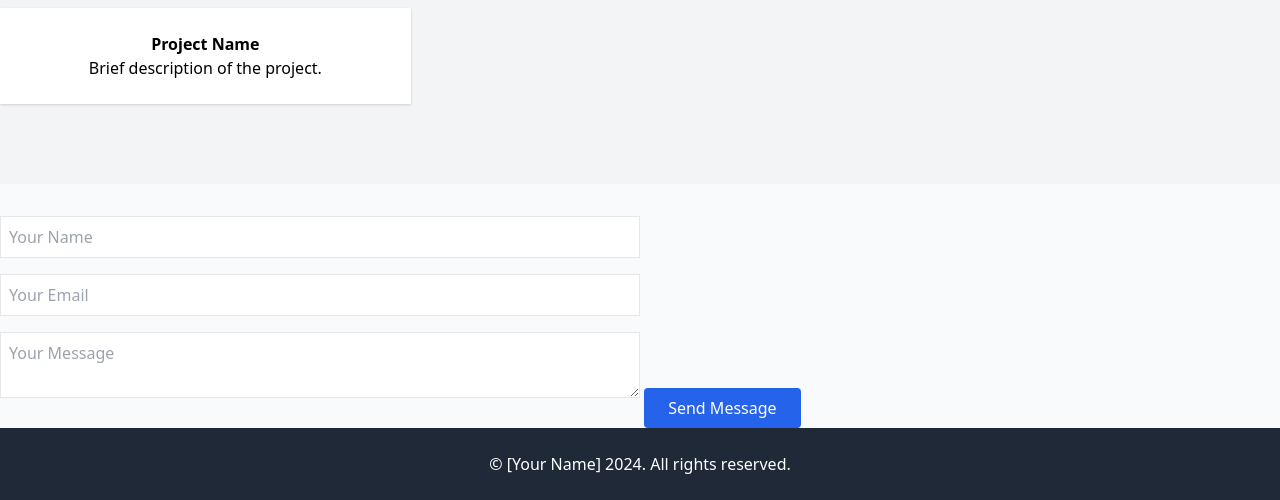
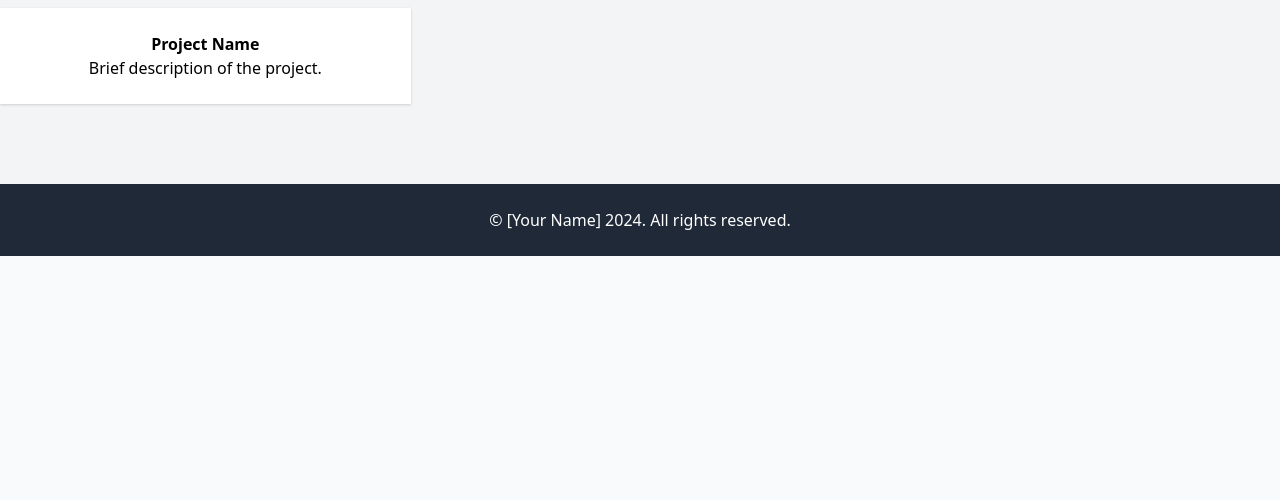
Before and after one commit to shahabajsshaikh/architect, a plain HTML site: page shahabajsshaikh.html in a window 1280 px wide. Shown: the part 692-1192 px from the top of the page. After the commit the page ends 948 px from the top, so only its background shows below. Drawn offline with nearby package versions, Linux system fonts and the light colour scheme.

Commit message:
Update shahabajsshaikh.html

```diff
--- a/shahabajsshaikh.html
+++ b/shahabajsshaikh.html
@@ -13,7 +13,7 @@
     <p class="text-xl mt-4">A Software Architect crafting scalable and efficient solutions.</p>
     <div class="mt-6">
       <a href="Shahabaj_S_Shaikh.pdf" class="bg-white text-blue-600 px-6 py-2 rounded shadow-md">View Resume</a>
-      <a href="#contact" class="bg-indigo-600 px-6 py-2 rounded shadow-md">Contact Me</a>
+      <a href="https://forms.gle/EarhY9CcR1r7avt76" class="bg-indigo-600 px-6 py-2 rounded shadow-md">Contact Me</a>
     </div>
   </header>
 
@@ -53,14 +53,6 @@
   </section>
  -->
 
-  <form id="contactForm" class="mt-8">
-    <input type="text" id="name" placeholder="Your Name" class="border p-2 w-1/2 mb-4" required>
-    <input type="email" id="email" placeholder="Your Email" class="border p-2 w-1/2 mb-4" required>
-    <textarea id="message" placeholder="Your Message" class="border p-2 w-1/2 mb-4" required></textarea>
-    <button type="submit" class="bg-blue-600 text-white px-6 py-2 rounded">Send Message</button>
-  </form>
-
-
   <!-- Footer -->
   <footer class="bg-gray-800 text-white py-6 text-center">
     <p>&copy; [Your Name] 2024. All rights reserved.</p>
```
